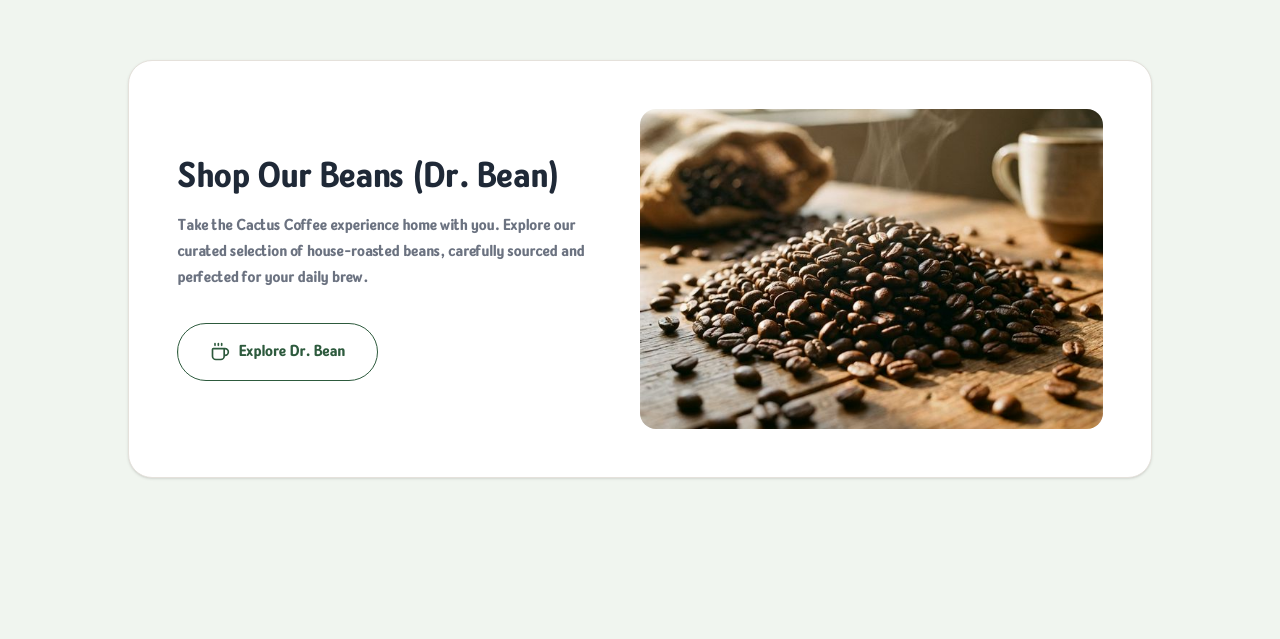
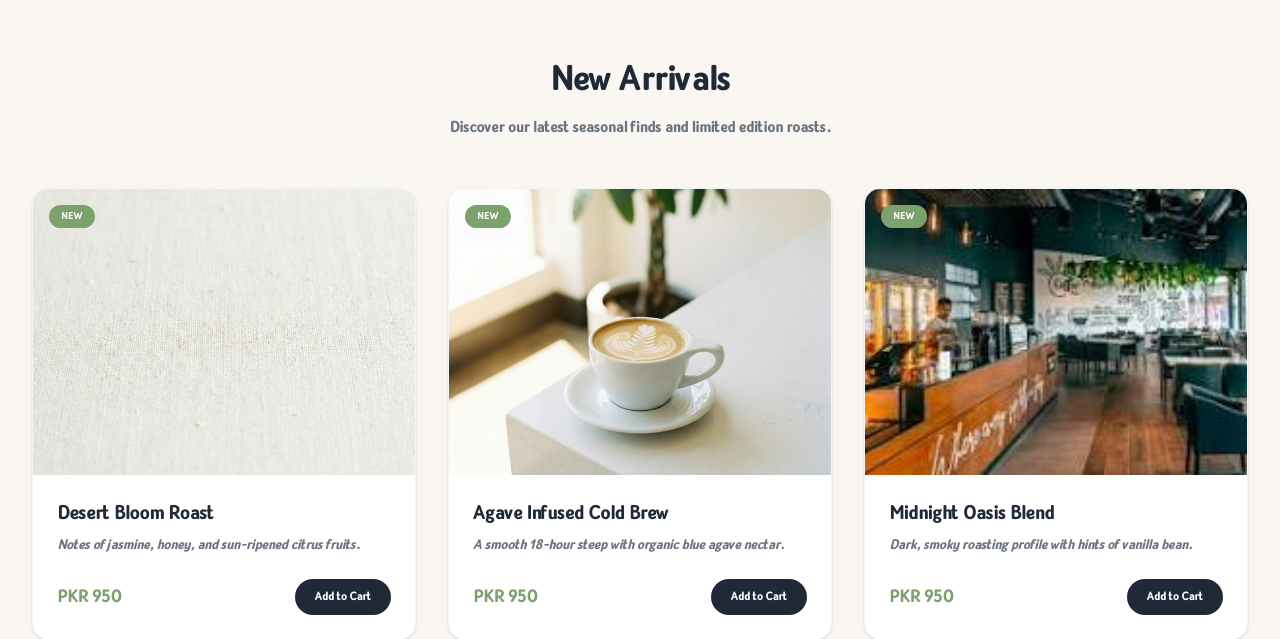
Before and after one commit to zoonfeedback-lab/cactus-coffee, a Next.js app: page /coffee in a window 1280 px wide. Shown: the part 1981-2620 px from the top of the page. Built offline with nearby package versions, Linux system fonts and the light colour scheme.

Commit message:
feat(coffee): add new arrivals section of new products frid in coffee page

```diff
--- a/src/app/coffee/page.tsx
+++ b/src/app/coffee/page.tsx
@@ -2,6 +2,7 @@ import type { Metadata } from 'next';
 import Hero from '@/components/coffee/Hero';
 import TodaysSpecial from '@/components/coffee/FeaturedSpecials';
 import FullMenu from '@/components/coffee/MenuSection';
+import NewArrivalsSection from '@/components/coffee/NewArrivalsSection';
 import ShopBeansSection from '@/components/coffee/ShopBeansSection';
 import TestimonialSection from '@/components/coffee/PhilosophySection';
 
@@ -23,6 +24,9 @@ export default function CoffeePage() {
             {/* Full Menu — categorized like the physical menu */}
             <FullMenu />
 
+            {/* New Arrivals Section */}
+            <NewArrivalsSection />
+
             {/* Shop Beans Section */}
             <ShopBeansSection />
 
--- /dev/null
+++ b/src/components/coffee/NewArrivalsSection.tsx
@@ -0,0 +1,101 @@
+import Image from 'next/image';
+import Container from '@/components/ui/Container';
+import AnimateOnScroll from '@/components/ui/AnimateOnScroll';
+
+const newArrivals = [
+    {
+        id: 1,
+        name: 'Desert Bloom Roast',
+        description: 'Notes of jasmine, honey, and sun-ripened citrus fruits.',
+        price: 'PKR 950',
+        image: '/images/new-arrivals/desert_bloom.png',
+        isNew: true,
+    },
+    {
+        id: 2,
+        name: 'Agave Infused Cold Brew',
+        description: 'A smooth 18-hour steep with organic blue agave nectar.',
+        price: 'PKR 950',
+        image: '/images/new-arrivals/agave_cold_brew.png',
+        isNew: true,
+    },
+    {
+        id: 3,
+        name: 'Midnight Oasis Blend',
+        description: 'Dark, smoky roasting profile with hints of vanilla bean.',
+        // We couldn't fetch the third image due to capacity, using a placeholder image from the visit page for now
+        image: '/images/hero-section pic.jfif',
+        price: 'PKR 950',
+        isNew: true,
+    }
+];
+
+export default function NewArrivalsSection() {
+    return (
+        <section className="bg-bg py-16 sm:py-24" aria-labelledby="new-arrivals-heading">
+            <Container>
+                {/* Section Header */}
+                <AnimateOnScroll animation="fade-up" className="text-center mb-12">
+                    <h2
+                        id="new-arrivals-heading"
+                        className="font-heading text-3xl font-extrabold text-text-main sm:text-4xl mb-4"
+                    >
+                        New Arrivals
+                    </h2>
+                    <p className="text-text-light text-sm sm:text-base max-w-2xl mx-auto">
+                        Discover our latest seasonal finds and limited edition roasts.
+                    </p>
+                </AnimateOnScroll>
+
+                {/* Grid */}
+                <div className="grid grid-cols-1 md:grid-cols-3 gap-6 sm:gap-8">
+                    {newArrivals.map((item, index) => (
+                        <AnimateOnScroll
+                            key={item.id}
+                            animation="fade-up"
+                            delay={index * 100}
+                            className="bg-white rounded-2xl overflow-hidden shadow-sm border border-gray-100 flex flex-col h-full hover:shadow-md transition-shadow duration-300"
+                        >
+                            {/* Image Container */}
+                            <div className="relative aspect-[4/3] w-full bg-gray-100 overflow-hidden">
+                                {item.isNew && (
+                                    <div className="absolute top-4 left-4 z-10 bg-[#7CA16C] text-white text-[10px] font-bold px-3 py-1 rounded-full uppercase tracking-wider">
+                                        NEW
+                                    </div>
+                                )}
+                                <Image
+                                    src={item.image}
+                                    alt={item.name}
+                                    fill
+                                    className="object-cover transition-transform duration-700 hover:scale-105"
+                                    sizes="(max-width: 768px) 100vw, 33vw"
+                                />
+                            </div>
+
+                            {/* Content */}
+                            <div className="p-6 flex flex-col flex-grow justify-between">
+                                <div>
+                                    <h3 className="font-heading font-bold text-xl text-text-main mb-2">
+                                        {item.name}
+                                    </h3>
+                                    <p className="text-sm text-text-light italic mb-6">
+                                        {item.description}
+                                    </p>
+                                </div>
+
+                                <div className="flex items-center justify-between mt-auto">
+                                    <span className="font-bold text-[#7CA16C] text-lg">
+                                        {item.price}
+                                    </span>
+                                    <button className="bg-text-main text-white text-xs font-semibold px-5 py-2.5 rounded-full hover:bg-opacity-90 transition-colors">
+                                        Add to Cart
+                                    </button>
+                                </div>
+                            </div>
+                        </AnimateOnScroll>
+                    ))}
+                </div>
+            </Container>
+        </section>
+    );
+}
```
Also changed, not shown: public/images/new-arrivals/agave_cold_brew.png (added), public/images/new-arrivals/desert_bloom.png (added).
